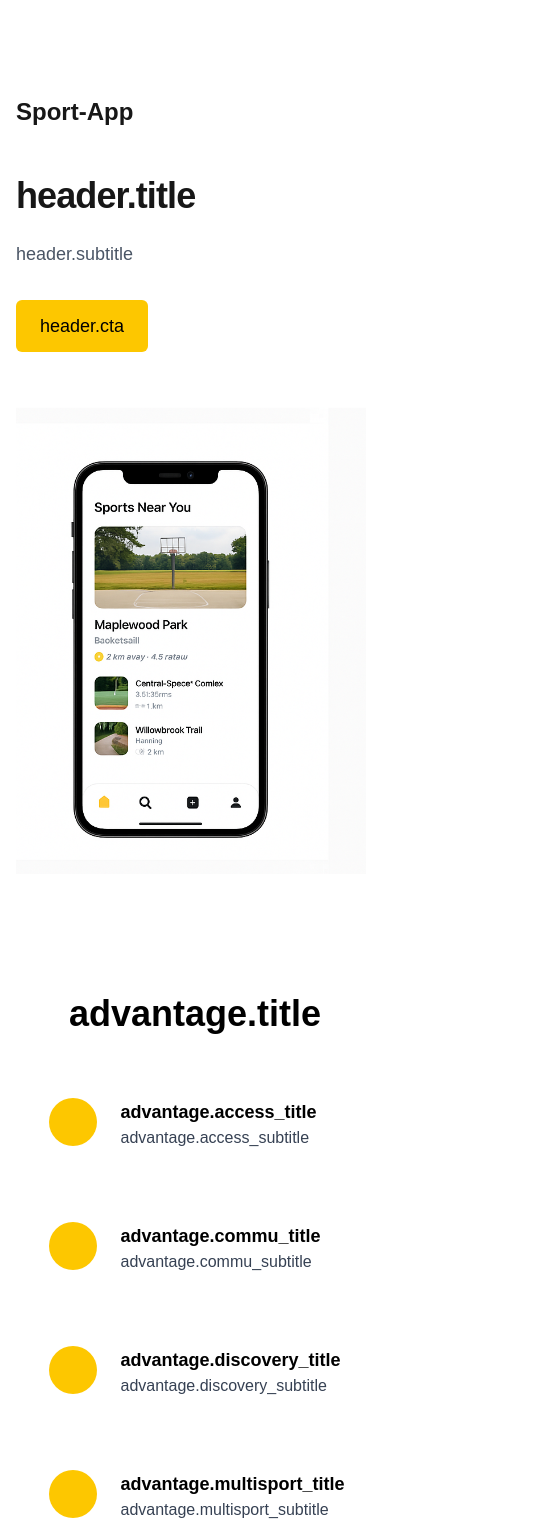
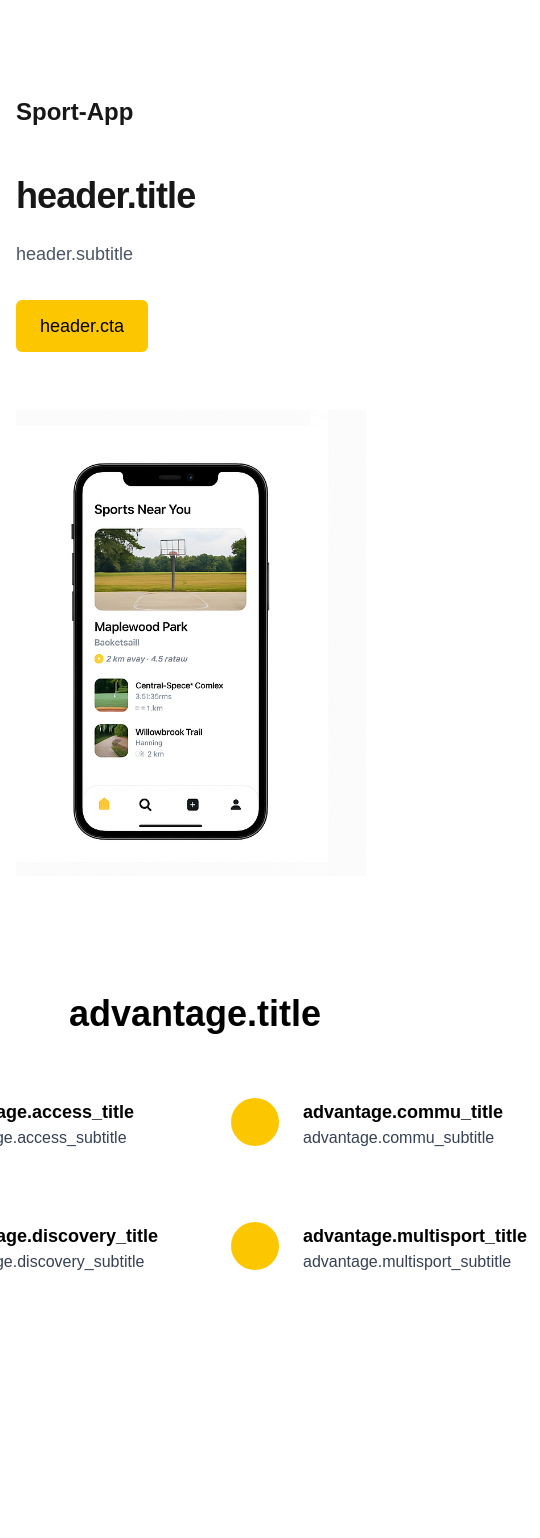
Before and after one commit to big-emotion/sport-app-landing, a Next.js app: page /en in a window 390 px wide. Shown: the whole page, 540 px wide, since content can reach past the window. After the commit the page ends 1290 px from the top, so only its background shows below. Built offline with nearby package versions, Linux system fonts and the light colour scheme.

Commit message:
fix: reduction code section Advantages

```diff
--- a/src/app/components/sections/Advantages.tsx
+++ b/src/app/components/sections/Advantages.tsx
@@ -8,6 +8,33 @@ import { AccessItem } from '@/app/components/ui/AccessItem';
 
 export default function Advantages(): JSX.Element {
   const t = useTranslations('advantage');
+
+  const items = [
+    {
+      title: t('access_title'),
+      subtitle: t('access_subtitle'),
+      delay: 0.2,
+      direction: -1,
+    },
+    {
+      title: t('commu_title'),
+      subtitle: t('commu_subtitle'),
+      delay: 0.4,
+      direction: 1,
+    },
+    {
+      title: t('discovery_title'),
+      subtitle: t('discovery_subtitle'),
+      delay: 0.6,
+      direction: -1,
+    },
+    {
+      title: t('multisport_title'),
+      subtitle: t('multisport_subtitle'),
+      delay: 0.8,
+      direction: 1,
+    },
+  ];
 
   return (
     <div>
@@ -21,60 +48,28 @@ export default function Advantages(): JSX.Element {
         {t('title')}
       </motion.h2>
 
-      <div className="flex flex-col gap-10 items-center">
-        <div className="flex flex-col md:flex-row justify-center items-center gap-10">
+      <div className="flex gap-10 items-center justify-center">
+        {[0, 1].map(col => (
+          <div
+            key={col}
+            className="flex flex-col justify-center items-center gap-10"
+          >
+            {items
+              .filter((_, idx) => idx % 2 === col)
+              .map(({ title, subtitle, delay, direction }, idx) => (
                 <motion.div
+                  key={idx}
                   className="flex"
-            initial={{ opacity: 0, x: -50 }}
+                  initial={{ opacity: 0, x: 50 * direction }}
                   whileInView={{ opacity: 1, x: 0 }}
-            transition={{ duration: 0.8, delay: 0.2 }}
+                  transition={{ duration: 0.8, delay }}
                   viewport={{ once: true, amount: 0.3 }}
                 >
-            <AccessItem
-              title={t('access_title')}
-              subtitle={t('access_subtitle')}
-            />
+                  <AccessItem title={title} subtitle={subtitle} />
                 </motion.div>
-          <motion.div
-            className="flex"
-            initial={{ opacity: 0, x: 50 }}
-            whileInView={{ opacity: 1, x: 0 }}
-            transition={{ duration: 0.8, delay: 0.4 }}
-            viewport={{ once: true, amount: 0.3 }}
-          >
-            <AccessItem
-              title={t('commu_title')}
-              subtitle={t('commu_subtitle')}
-            />
-          </motion.div>
+              ))}
           </div>
-
-        <div className="flex flex-col md:flex-row justify-center items-center gap-10">
-          <motion.div
-            className="flex"
-            initial={{ opacity: 0, x: -50 }}
-            whileInView={{ opacity: 1, x: 0 }}
-            transition={{ duration: 0.8, delay: 0.6 }}
-            viewport={{ once: true, amount: 0.3 }}
-          >
-            <AccessItem
-              title={t('discovery_title')}
-              subtitle={t('discovery_subtitle')}
-            />
-          </motion.div>
-          <motion.div
-            className="flex"
-            initial={{ opacity: 0, x: 50 }}
-            whileInView={{ opacity: 1, x: 0 }}
-            transition={{ duration: 0.8, delay: 0.8 }}
-            viewport={{ once: true, amount: 0.3 }}
-          >
-            <AccessItem
-              title={t('multisport_title')}
-              subtitle={t('multisport_subtitle')}
-            />
-          </motion.div>
-        </div>
+        ))}
       </div>
     </div>
   );
```
Lines whose indentation alone changed are shown as unchanged.
